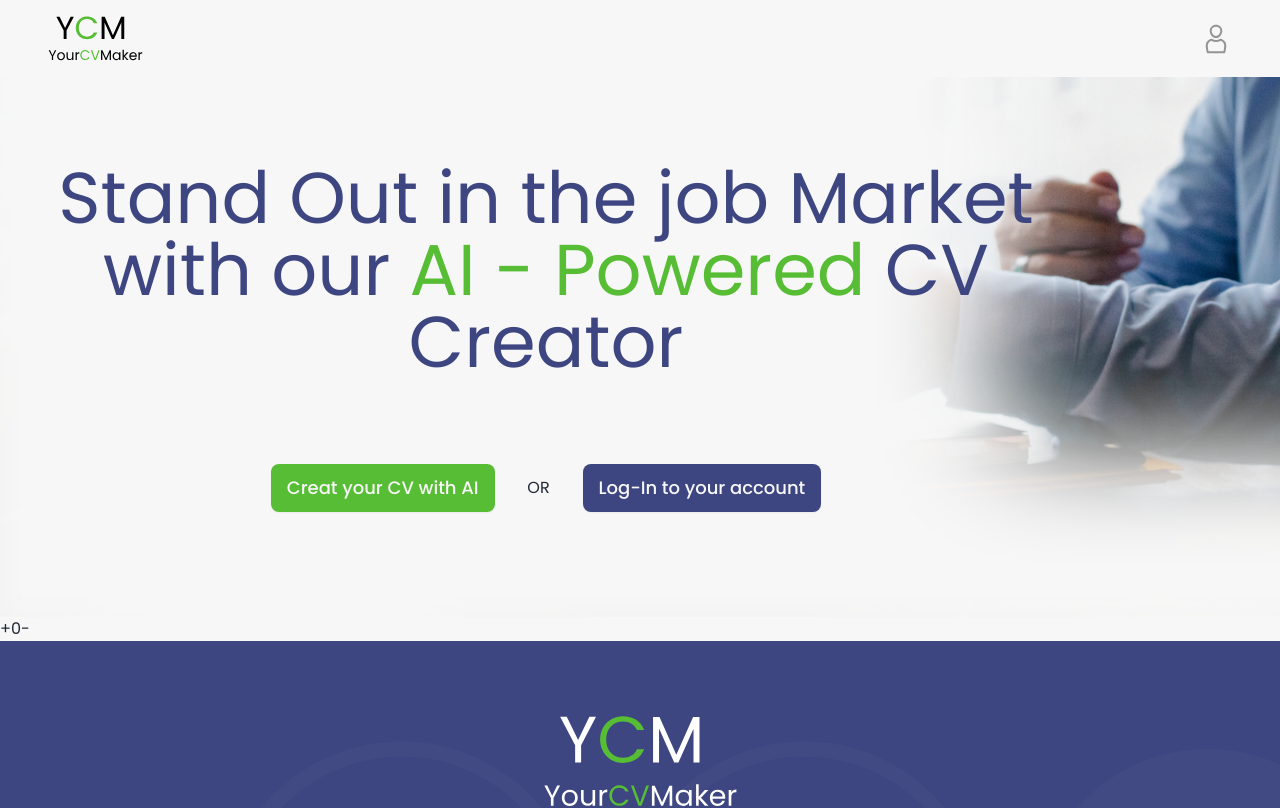
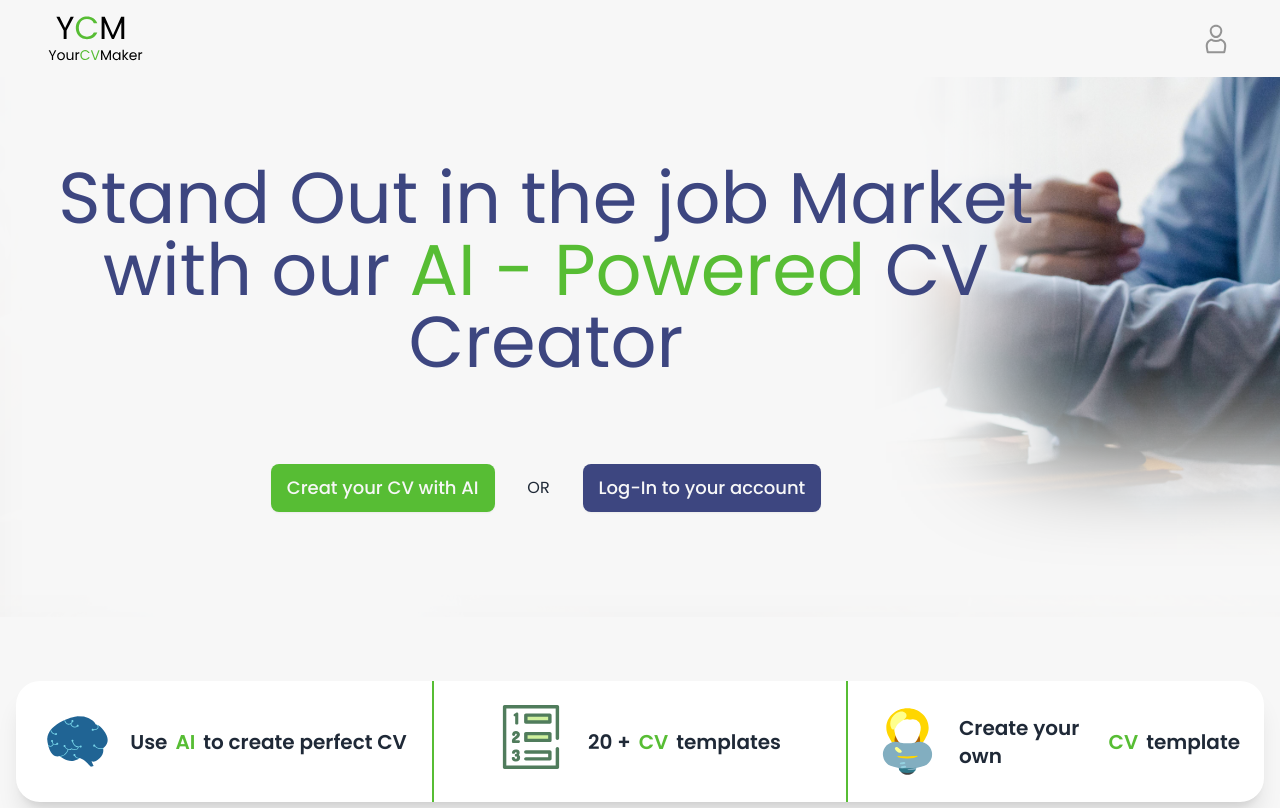
Before and after one commit to mizdebski77/YCM, a Next.js app: page / in a window 1280 px wide. Shown: the top 808 px of the page. Built offline with nearby package versions, Linux system fonts and the light colour scheme; no server answers.

Commit message:
Deploy test 4

```diff
--- a/src/app/page.tsx
+++ b/src/app/page.tsx
@@ -1,15 +1,8 @@
 'use client'
-// import { HowItWorks } from "./Home/howItWorks";
-// import { OurCreator } from "./Home/ourCreator";
-// import { Path } from "./Home/path";
-    // import { PhotoSection } from "./Home/photoSection";
 import { useSelector, useDispatch } from 'react-redux';
 import { AppDispatch, RootState } from "./core/store/store";
 import { decrement, increment, selectCount } from "./counterslice";
-// import { Informations } from "./Home/informations";
-// import Header from "./Home/header";
-import LogIn from "./Log-In/page";
-import Header from './Home/header';
+import Hero from './Home/page';
 
 export default function Home() {
     const count = useSelector((state: RootState) => selectCount(state));
@@ -17,12 +10,7 @@ export default function Home() {
 
     return (
         <main className='overflow-x-hidden '>
-            <Header />
-            {/* <Informations />
-            <HowItWorks />
-            <OurCreator />
-            <Path />
-            <PhotoSection /> */}
+            <Hero />
             <div>
                 <button onClick={() => dispatch(increment())}>+</button>
                 <span>{count}</span>
```
